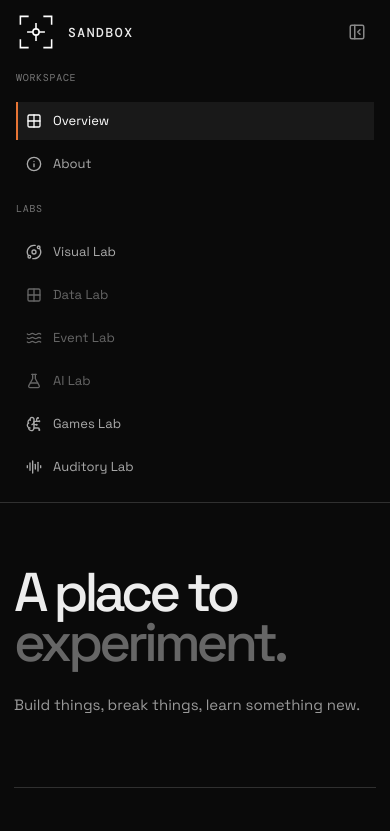
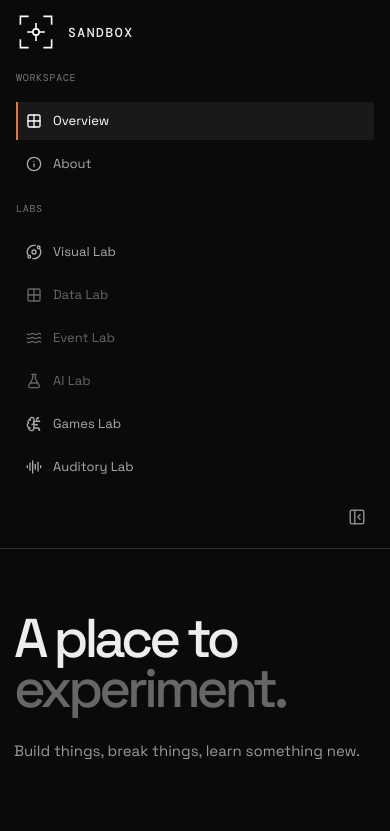
Before and after one commit to papp-milan/sandbox, a React (Vite) app in the folder apps/web/: page / in a window 390 px wide. Shown: the top 831 px of the page. Built offline with nearby package versions, Linux system fonts and the light colour scheme; no server answers.

Commit message:
Move sidebar toggle to bottom-right edge (#61)
* Move sidebar collapse control to bottom edge

* Align sidebar toggle at bottom-right edge

```diff
--- a/apps/web/src/App.tsx
+++ b/apps/web/src/App.tsx
@@ -47,16 +47,6 @@ function AppContent() {
             <img src="/open-frame.svg" alt="" className="h-10 w-10" />
             <span className="brand-name">SANDBOX</span>
           </a>
-          <button
-            className="sidebar-toggle"
-            type="button"
-            onClick={() => setSidebarCollapsed(value => !value)}
-            aria-label={sidebarCollapsed ? "Expand sidebar" : "Collapse sidebar"}
-            aria-expanded={!sidebarCollapsed}
-            title={sidebarCollapsed ? "Expand sidebar" : "Collapse sidebar"}
-          >
-            {sidebarCollapsed ? <PanelLeftOpen size={18} /> : <PanelLeftClose size={18} />}
-          </button>
         </div>
         <div className="sidebar-section">
           <p className="eyebrow">WORKSPACE</p>
@@ -71,6 +61,18 @@ function AppContent() {
           <a className="nav-item muted" href="/ai-lab" title="AI Lab"><FlaskConical size={16} /><span>AI Lab</span></a>
           <a className="nav-item" href="/games-lab" title="Games Lab" onClick={e => { e.preventDefault(); navigate("/games-lab"); }}><BrainCircuit size={16} /><span>Games Lab</span></a>
           <a className="nav-item" href="/auditory-lab" title="Auditory Lab" onClick={e => { e.preventDefault(); navigate("/auditory-lab"); }}><AudioLines size={16} /><span>Auditory Lab</span></a>
+        </div>
+        <div className="sidebar-toggle-row">
+          <button
+            className="sidebar-toggle"
+            type="button"
+            onClick={() => setSidebarCollapsed(value => !value)}
+            aria-label={sidebarCollapsed ? "Expand sidebar" : "Collapse sidebar"}
+            aria-expanded={!sidebarCollapsed}
+            title={sidebarCollapsed ? "Expand sidebar" : "Collapse sidebar"}
+          >
+            {sidebarCollapsed ? <PanelLeftOpen size={18} /> : <PanelLeftClose size={18} />}
+          </button>
         </div>
       </aside>
       <main className="main-content" id="overview">
--- a/apps/web/src/styles.css
+++ b/apps/web/src/styles.css
@@ -1802,3 +1802,28 @@ button:focus-visible, a:focus-visible, input:focus-visible, select:focus-visible
     transition: none;
   }
 }
+
+
+/* Keep the sidebar collapse control at the lower-right edge. */
+.sidebar-toggle-row {
+  display: flex;
+  justify-content: flex-end;
+  align-items: flex-end;
+  margin-top: auto;
+  padding-top: 20px;
+}
+.sidebar-toggle-row .sidebar-toggle {
+  margin: 0;
+}
+.app-shell.sidebar-collapsed .sidebar-toggle-row {
+  justify-content: flex-end;
+}
+@media (max-width: 650px) {
+  .sidebar-toggle-row {
+    padding-top: 14px;
+    padding-bottom: 2px;
+  }
+  .app-shell.sidebar-collapsed .sidebar-toggle-row {
+    padding-top: 0;
+  }
+}
```
